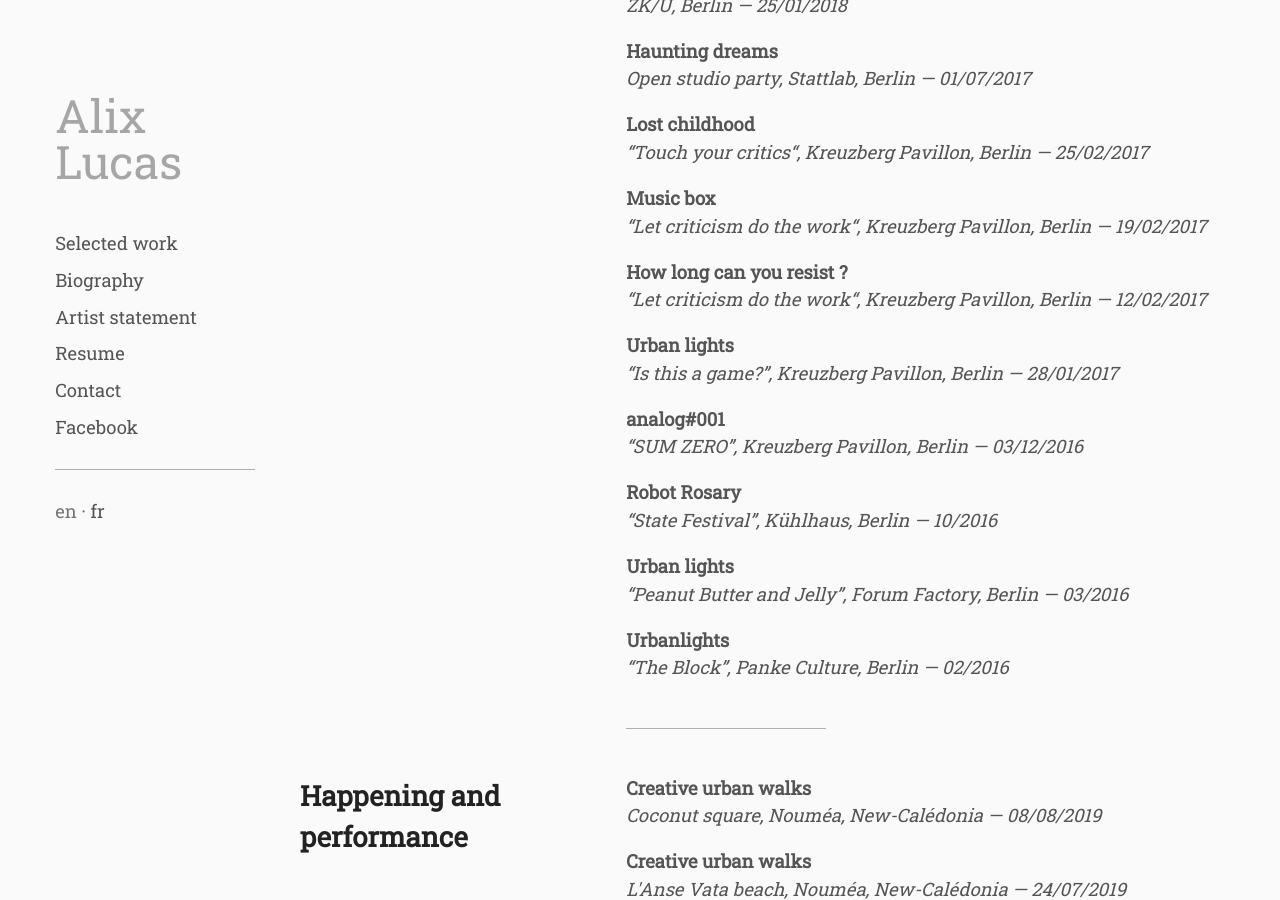
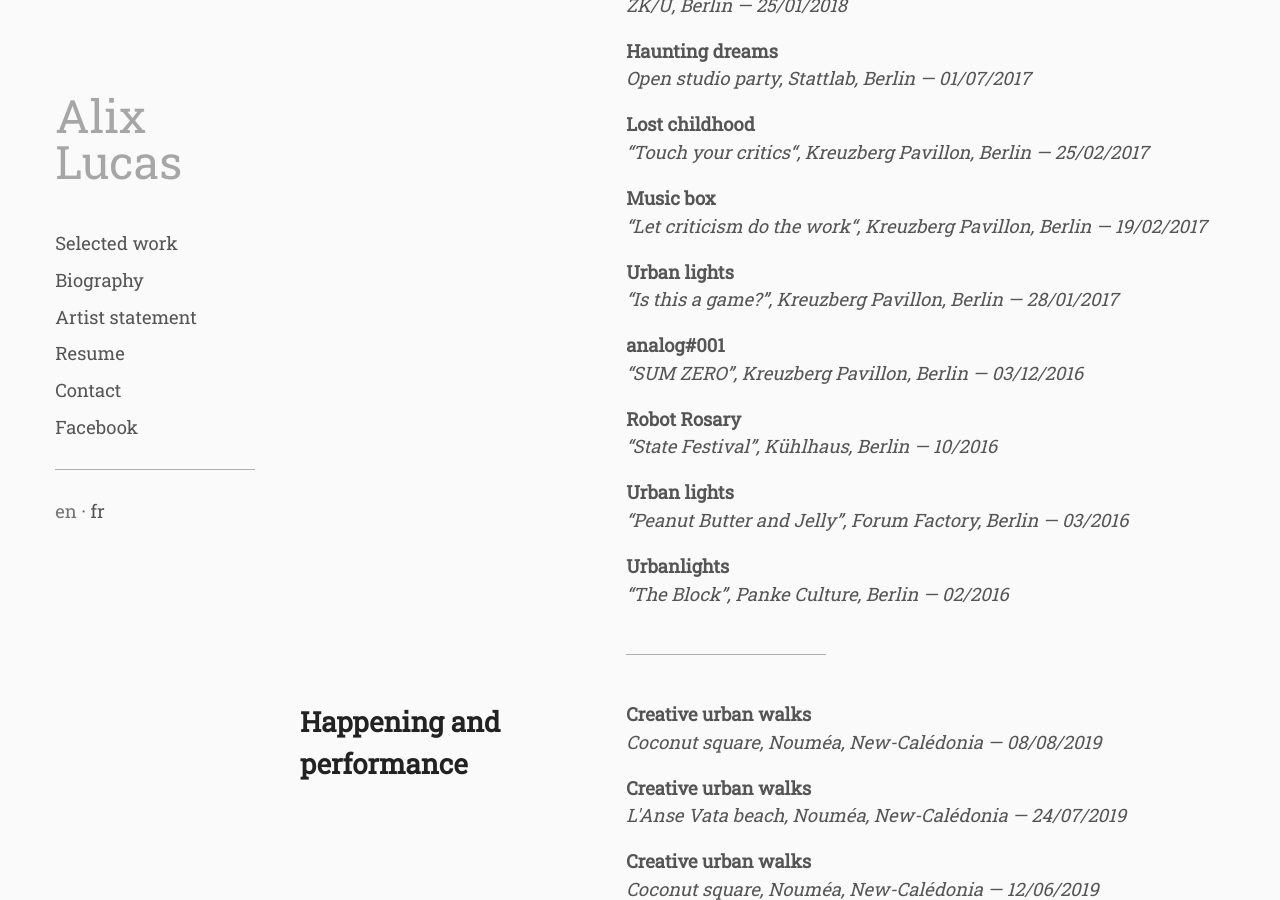
Before and after one commit to whyalix/alixlucas, a Jekyll site: the page built from pages/en/resume.html, in a window 1280 px wide and 900 px high, scrolled down 599 px. Built offline with Jekyll 4.4.1, drawn with Linux system fonts in a browser that asks for light colours.

Commit message:
Update exhibitions.yml

```diff
--- a/_data/en/exhibitions.yml
+++ b/_data/en/exhibitions.yml
@@ -25,9 +25,6 @@
 - primary: "Music box"
   secondary: “Let criticism do the work“, Kreuzberg Pavillon, Berlin — 19/02/2017
 
-- primary: "How long can you resist ?"
-  secondary: “Let criticism do the work“, Kreuzberg Pavillon, Berlin — 12/02/2017
-
 - primary: "Urban lights"
   secondary: “Is this a game?”, Kreuzberg Pavillon, Berlin — 28/01/2017
 
```
